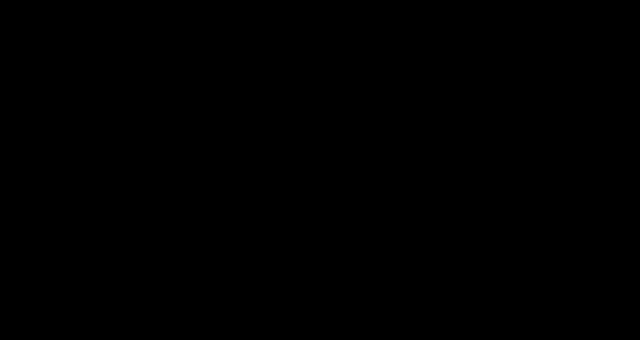
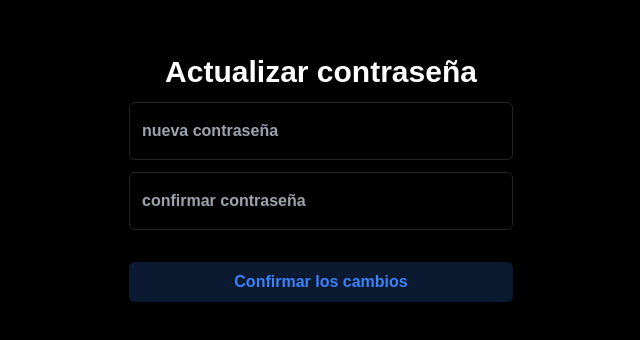
Before and after one commit to Arriaga00/frontend-Taskmaster, a React (Vite) app: page /update-password/1/1/1 in a window 1280 px wide. Before the commit this address had no page. Shown: the part 222-562 px from the top of the page, without its empty margins (319-959 px from the left). Built offline with nearby package versions, Linux system fonts and the light colour scheme.

Commit message:
terminando el recuperar password

```diff
--- a/src/App.jsx
+++ b/src/App.jsx
@@ -5,6 +5,8 @@
 import Dashboard from "./pages/dashboard/Dashboard";
 import Login from "./components/home/login/Login";
 import CreateUser from "./components/home/formCreateUser/CreateUser";
+import ResetPassword from "./components/resetPassword/ResetPassword";
+import UpdatePassword from "./components/updatePassword/UpdatePassword";
 
 function App() {
   return (
@@ -13,6 +15,11 @@
         <Route path="/" element={<Home />} />
         <Route path="/login" element={<Login />} />
         <Route path="/signup" element={<CreateUser />} />
+        <Route path="/reset-password" element={<ResetPassword />} />
+        <Route
+          path="/update-password/:id/:email/:names"
+          element={<UpdatePassword />}
+        />
         <Route element={<PrivateRoute />}>
           <Route path="/dashboard/*" element={<Dashboard />} />
         </Route>
--- a/src/components/home/SectionHome.jsx
+++ b/src/components/home/SectionHome.jsx
@@ -27,7 +27,7 @@
               </p>
 
               <NavLink
-                to={"/home/signup"}
+                to={"/signup"}
                 className="mt-8 inline-block rounded-full border border-yellow-500 bg-yellow-500 bg-opacity-10 font-bold px-12 py-3 text-sm text-yellow-500 transition hover:bg-yellow-500 hover:text-black ease-out duration-500"
               >
                 Comience hoy mismo
--- a/src/components/home/formCreateUser/CreateUser.jsx
+++ b/src/components/home/formCreateUser/CreateUser.jsx
@@ -50,7 +50,7 @@
             {...register("names", {
               required: true,
               maxLength: {
-                value: 15,
+                value: 40,
                 message:
                   "El nombre y el apellido deben tener entre 2 y 15 caracteres",
               },
--- a/src/components/home/login/Login.jsx
+++ b/src/components/home/login/Login.jsx
@@ -129,12 +129,12 @@
           </button>
         </form>
         <p className="flex gap-5 items-center  text-[#707070]">
-          No tienes cuenta?{" "}
+          Olvidaste tu conntraseña?{" "}
           <NavLink
-            to={"/home/signup"}
+            to={"/reset-password"}
             className="font-bold underline decoration-2 hover:text-blue-500 cursor-pointer ease-out duration-300"
           >
-            Regístrate
+            Reuperar contraseña
           </NavLink>
         </p>
       </section>
--- /dev/null
+++ b/src/components/resetPassword/ResetPassword.jsx
@@ -0,0 +1,98 @@
+import { CheckOutlined, LoadingOutlined } from "@ant-design/icons";
+import { message } from "antd";
+import { useState } from "react";
+import { useForm } from "react-hook-form";
+import { NavLink } from "react-router-dom";
+
+const ResetPassword = () => {
+  const [loading, setLoading] = useState(false);
+  const [loading2, setLoading2] = useState(false);
+  const {
+    register,
+    handleSubmit,
+    formState: { errors },
+  } = useForm();
+
+  const resetPassword = (data) => {
+    setLoading(true);
+    fetch("http://localhost:3000/api/reload-password/send-email", {
+      method: "POST",
+      headers: {
+        "Content-Type": "application/json",
+      },
+      body: JSON.stringify(data),
+    })
+      .then((res) => {
+        if (!res.ok) {
+          message.error("Correo inválido");
+          throw new Error("Error al  enviar el correo");
+        }
+        return res.json();
+      })
+      .then(() => {
+        message.success("Correo enviado correctamente");
+        setLoading(false);
+      })
+      .catch((e) => {
+        console.log(e);
+        setLoading(false);
+      })
+      .finally(() => {
+        setLoading2(true);
+      });
+  };
+
+  return (
+    <>
+      <section className="flex flex-col justify-center items-center h-screen w-full ">
+        <div>
+          <h1 className="text-center text-3xl font-bold mb-3">
+            Reuperar contraseña
+          </h1>
+          <form onSubmit={handleSubmit(resetPassword)} className="w-96">
+            <input
+              type="email"
+              placeholder="@email.com"
+              className="w-full bg-black py-4 px-3 border rounded-md border-[#242424] text-[#7A7A7A] font-bold"
+              {...register("email", {
+                required: true,
+                minLength: {
+                  value: 5,
+                  message: "El email debe tener entre 5 y 20 caracteres",
+                },
+                pattern: {
+                  value:
+                    /^(([^<>()\[\]\\.,;:\s@”]+(\.[^<>()\[\]\\.,;:\s@”]+)*)|(“.+”))@((\[[0–9]{1,3}\.[0–9]{1,3}\.[0–9]{1,3}\.[0–9]{1,3}])|(([a-zA-Z\-0–9]+\.)+[a-zA-Z]{2,}))$/,
+                  message: "Ingresa un correo electrónico válido",
+                },
+              })}
+            />
+            {errors.email && (
+              <p className="text-red-500  text-[.8rem] font-semibold">
+                {errors.email.message}
+              </p>
+            )}
+            <button
+              onClick={() => setLoading2(false)}
+              className="mt-5 w-full font-semibold bg-blue-500 py-2 rounded-md bg-opacity-20 text-blue-500 hover:bg-blue-500 hover:bg-opacity-50 ease-out duration-300"
+            >
+              Reuperar contraseña{loading && <LoadingOutlined />}{" "}
+              {loading2 && <CheckOutlined />}
+            </button>
+          </form>
+          <p className="mt-3 textt-start px-1">
+            Vovler al{" "}
+            <NavLink
+              to={"/"}
+              className="font-bold text-blue-500 underline cursor-pointer"
+            >
+              Inicio
+            </NavLink>
+          </p>
+        </div>
+      </section>
+    </>
+  );
+};
+
+export default ResetPassword;
--- /dev/null
+++ b/src/components/updatePassword/UpdatePassword.jsx
@@ -0,0 +1,134 @@
+import { CheckOutlined, LoadingOutlined } from "@ant-design/icons";
+import { message } from "antd";
+import { useState } from "react";
+import { useForm } from "react-hook-form";
+import { useNavigate, useParams } from "react-router-dom";
+
+const UpdatePassword = () => {
+  const [loading, setLoading] = useState(false);
+  const [loading2, setLoading2] = useState(false);
+  const { id, email, names } = useParams();
+  const {
+    register,
+    handleSubmit,
+    getValues,
+    formState: { errors },
+  } = useForm();
+
+  const navigate = useNavigate();
+
+  const sedPassword = (data) => {
+    setLoading(true);
+    const dataSend = {
+      id: Number(id),
+      email,
+      names,
+      password: data.password,
+      confirmPassword: data.confirmPassword,
+    };
+    console.table(dataSend);
+
+    fetch("http://localhost:3000/api/users/update-user", {
+      method: "PUT",
+      headers: {
+        "Content-Type": "application/json",
+      },
+      body: JSON.stringify(dataSend),
+    })
+      .then((res) => {
+        if (!res.ok) {
+          message.error("No se pudo actualizar la contraseña");
+          throw new Error("Error al  enviar el correo");
+        }
+        return res.json();
+      })
+      .then(() => {
+        message.success("Contraseña actualizada correctamente");
+        setLoading(false);
+        setTimeout(() => {
+          navigate("/login");
+        }, 3000);
+      })
+      .catch((e) => {
+        console.log(e);
+        setLoading(false);
+      })
+      .finally(() => {
+        setLoading2(true);
+      });
+  };
+
+  const validatePasswordMatch = (value) => {
+    const { password } = getValues();
+    return value === password || "Las contraseñas no coinciden";
+  };
+
+  return (
+    <>
+      <section className="flex flex-col justify-center items-center h-screen w-full ">
+        <div>
+          <h1 className="text-center text-3xl font-bold mb-3">
+            Actualizar contraseña
+          </h1>
+          <form
+            onSubmit={handleSubmit(sedPassword)}
+            className="w-96 flex flex-col gap-3"
+          >
+            <input
+              type="password"
+              placeholder="nueva contraseña"
+              className="w-full bg-black py-4 px-3 border rounded-md border-[#242424] text-[#7A7A7A] font-bold"
+              {...register("password", {
+                required: true,
+                maxLength: {
+                  value: 10,
+                  message: "La contraseña debe tener entre 5 y 10 caracteres",
+                },
+                minLength: {
+                  value: 5,
+                  message: "La contraseña debe tener entre 5 y 10 caracteres",
+                },
+              })}
+            />
+            {errors.password && (
+              <p className="text-red-500 text-[.8rem] font-semibold">
+                {errors.password.message}
+              </p>
+            )}
+            <input
+              type="password"
+              placeholder="confirmar contraseña"
+              className="w-full bg-black py-4 px-3 border rounded-md border-[#242424] text-[#7A7A7A] font-bold"
+              {...register("confirmPassword", {
+                validate: validatePasswordMatch,
+                required: true,
+                maxLength: {
+                  value: 10,
+                  message: "La contraseña debe tener entre 5 y 10 caracteres",
+                },
+                minLength: {
+                  value: 5,
+                  message: "La contraseña debe tener entre 5 y 10 caracteres",
+                },
+              })}
+            />
+            {errors.confirmPassword && (
+              <p className="text-red-500 text-[.8rem] font-semibold">
+                {errors.confirmPassword.message}
+              </p>
+            )}
+            <button
+              onClick={() => setLoading2(false)}
+              className="mt-5 w-full font-semibold bg-blue-500 py-2 rounded-md bg-opacity-20 text-blue-500 hover:bg-blue-500 hover:bg-opacity-50 ease-out duration-300"
+            >
+              Confirmar los cambios{loading && <LoadingOutlined />}{" "}
+              {loading2 && <CheckOutlined />}
+            </button>
+          </form>
+        </div>
+      </section>
+    </>
+  );
+};
+
+export default UpdatePassword;
--- a/src/fetch/getAndPostHome.js
+++ b/src/fetch/getAndPostHome.js
@@ -102,7 +102,7 @@
       message.success("Usuario creado correctamente");
       setTimeout(() => {
         setLoading(false);
-        navigate("/home/login");
+        navigate("login");
       }, 1500);
     })
     .catch((error) => {
```
Also changed, not shown: src/components/dashboard/user/CardUser.jsx (+13 -3 lines), src/components/global/ModalEdit.jsx (+2 -20 lines).
